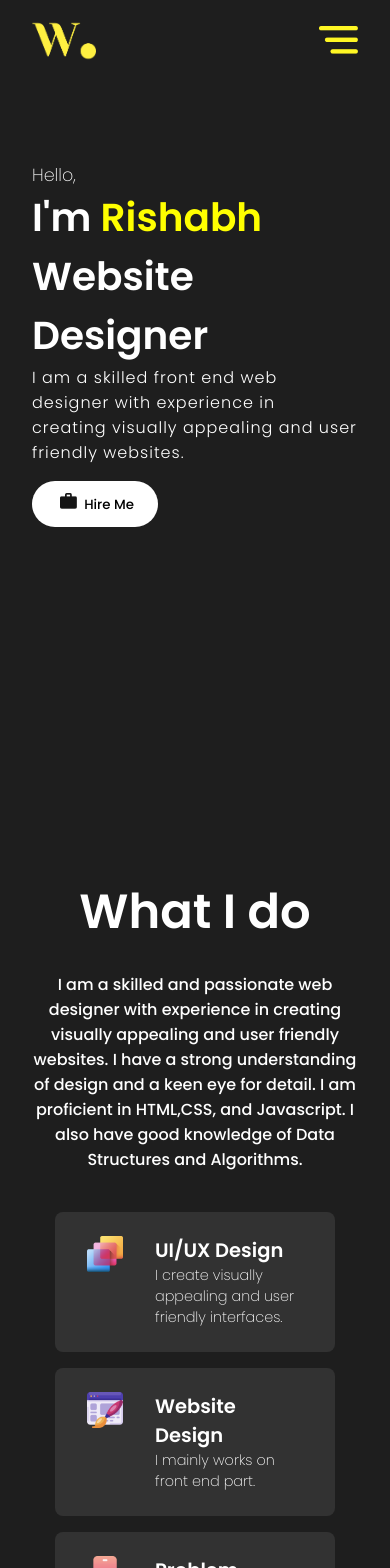
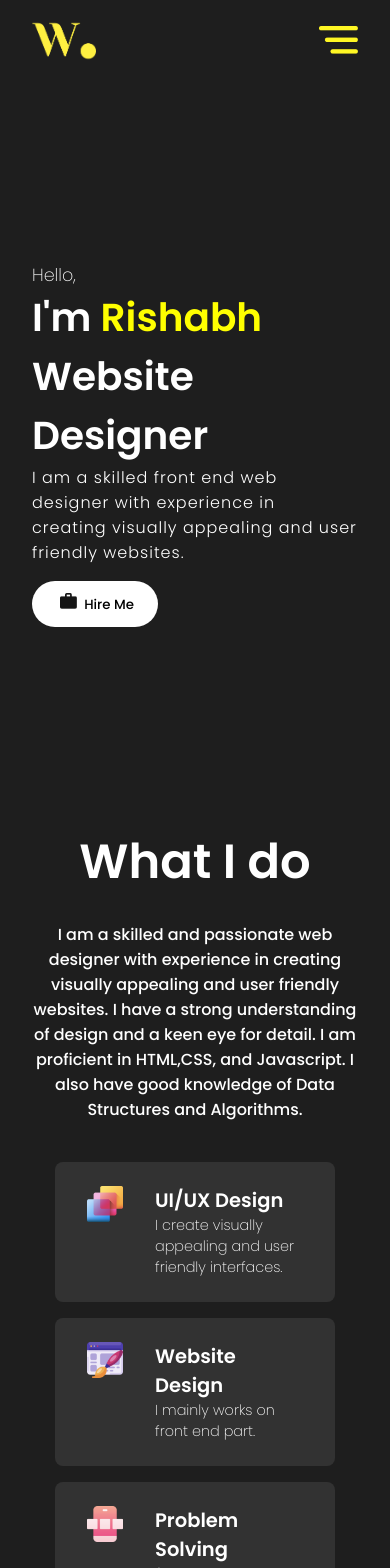
Before and after one commit to rishabhjoshii/Portfolio, a React (Create React App) app: page / in a window 390 px wide. Shown: the top 1568 px of the page. Built offline with nearby package versions, Linux system fonts and the light colour scheme.

Commit message:
3rd commit

```diff
--- a/src/components/About/about.css
+++ b/src/components/About/about.css
@@ -51,11 +51,15 @@
     font-weight: 200;
 }
 
-@media screen and (max-width:720px) {
+@media screen and (max-width:850px) {
     .aboutBarText>p {
         font-weight: 2vw;
     }
+    #about{
+        margin-top: -50px;
+    }
 }
+
 
 @media screen and (max-width:480px) {
     .aboutBarText>p {
@@ -68,4 +72,8 @@
     .aboutBarText>h2{
         font-size: 5vw;
     }
+
+    #about{
+        margin-top: -50px;
+    }
 }
--- a/src/components/Intro/intro.css
+++ b/src/components/Intro/intro.css
@@ -74,7 +74,7 @@
         right: -20vw;
     }
     .introContent{
-        margin-top: -150px;
+        margin-top: -50px;
     }
 
 }
```
